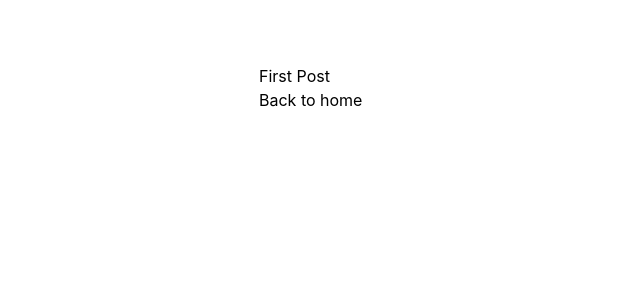
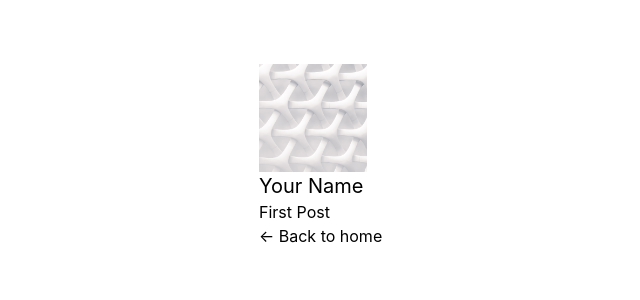
Before and after one commit to nallwhy/nextjs_sample, a Next.js app: page /posts/first-post in a window 1280 px wide. Shown: the top 300 px of the page, without its empty margins (93-733 px from the left). Built offline with nearby package versions, Linux system fonts and the light colour scheme.

Commit message:
Update Layout

```diff
--- a/components/layout.tsx
+++ b/components/layout.tsx
@@ -1,3 +1,65 @@
-export default function Layout({ children }: { children: React.ReactNode }) {
-  return <div className="max-w-[36rem] mt-12 mb-24 mx-auto py-4">{children}</div>
+import Head from "next/head"
+import Image from "next/image"
+import Link from "next/link"
+
+const name = 'Your Name'
+export const siteTitle = 'Next.js Sample Website'
+
+export default function Layout({ children, home }: { children: React.ReactNode, home?: boolean }) {
+  return (
+    <div className="max-w-[36rem] mt-12 mb-24 mx-auto py-4">
+      <Head>
+        <link rel="icon" href="/favicon.ico" />
+        <meta
+          name="description"
+          content="Learn how to build a personal website using Next.js"
+        />
+        <meta
+          property="og:image"
+          content={`https://og-image.vercel.app/${encodeURI(
+            siteTitle,
+          )}.png?theme=light&md=0&fontSize=75px&images=https%3A%2F%2Fassets.vercel.com%2Fimage%2Fupload%2Ffront%2Fassets%2Fdesign%2Fnextjs-black-logo.svg`}
+        />
+        <meta name="og:title" content={siteTitle} />
+        <meta name="twitter:card" content="summary_large_image" />
+      </Head>
+      <header>
+        {home ? (
+          <>
+            <Image
+              priority
+              src="/images/profile.jpg"
+              height={144}
+              width={144}
+              alt=""
+            />
+            <h1 className="text-2xl">{name}</h1>
+          </>
+        ) : (
+          <>
+            <Link href="/">
+              <Image
+                priority
+                src="/images/profile.jpg"
+                height={108}
+                width={108}
+                alt=""
+              />
+            </Link>
+            <h2 className="text-xl">
+              <Link href="/">{name}</Link>
+            </h2>
+          </>
+        )}
+      </header>
+      <main>
+        {children}
+      </main>
+      {!home && (
+        <div>
+          <Link href="/">← Back to home</Link>
+        </div>
+      )}
+    </div >
+  )
 }
--- a/pages/index.tsx
+++ b/pages/index.tsx
@@ -1,72 +1,19 @@
 import Head from 'next/head'
-import Image from 'next/image'
-import Link from 'next/link'
-import styles from '../styles/Home.module.css'
+import Layout, { siteTitle } from '../components/layout'
 
 export default function Home() {
   return (
-    <div className={styles.container}>
+    <Layout home>
       <Head>
-        <title>Create Next App</title>
-        <meta name="description" content="Generated by create next app" />
-        <link rel="icon" href="/favicon.ico" />
+        <title>{siteTitle}</title>
       </Head>
-
-      <main className={styles.main}>
-        <h1 className={styles.title}>
-          Read <Link href="/posts/first-post">this page!</Link>
-        </h1>
-
-        <p className={styles.description}>
-          Get started by editing{' '}
-          <code className={styles.code}>pages/index.tsx</code>
+      <section>
+        <p>[Your Self Introduction]</p>
+        <p>
+          (This is a sample website - you’ll be building a site like this on{' '}
+          <a href="https://nextjs.org/learn">our Next.js tutorial</a>.)
         </p>
-
-        <div className={styles.grid}>
-          <a href="https://nextjs.org/docs" className={styles.card}>
-            <h2>Documentation &rarr;</h2>
-            <p>Find in-depth information about Next.js features and API.</p>
-          </a>
-
-          <a href="https://nextjs.org/learn" className={styles.card}>
-            <h2>Learn &rarr;</h2>
-            <p>Learn about Next.js in an interactive course with quizzes!</p>
-          </a>
-
-          <a
-            href="https://github.com/vercel/next.js/tree/canary/examples"
-            className={styles.card}
-          >
-            <h2>Examples &rarr;</h2>
-            <p>Discover and deploy boilerplate example Next.js projects.</p>
-          </a>
-
-          <a
-            href="https://vercel.com/new?utm_source=create-next-app&utm_medium=default-template&utm_campaign=create-next-app"
-            target="_blank"
-            rel="noopener noreferrer"
-            className={styles.card}
-          >
-            <h2>Deploy &rarr;</h2>
-            <p>
-              Instantly deploy your Next.js site to a public URL with Vercel.
-            </p>
-          </a>
-        </div>
-      </main>
-
-      <footer className={styles.footer}>
-        <a
-          href="https://vercel.com?utm_source=create-next-app&utm_medium=default-template&utm_campaign=create-next-app"
-          target="_blank"
-          rel="noopener noreferrer"
-        >
-          Powered by{' '}
-          <span className={styles.logo}>
-            <Image src="/vercel.svg" alt="Vercel Logo" width={72} height={16} />
-          </span>
-        </a>
-      </footer>
-    </div>
+      </section>
+    </Layout>
   )
 }
--- a/pages/posts/first-post.tsx
+++ b/pages/posts/first-post.tsx
@@ -1,4 +1,3 @@
-import Link from "next/link"
 import Head from "next/head"
 import Script from "next/script"
 import Layout from "../../components/layout"
@@ -15,9 +14,6 @@ export default function FirstPost() {
         onLoad={() => console.log(`script loaded correctly, window.FB has been populated`)}
       />
       <h1>First Post</h1>
-      <h2>
-        <Link href="/">Back to home</Link>
-      </h2>
     </Layout>
   )
 }
```
Also changed, not shown: public/images/profile.jpg (added).
